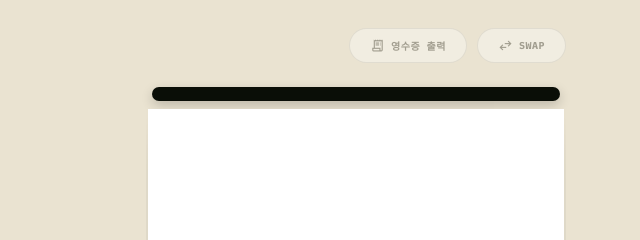
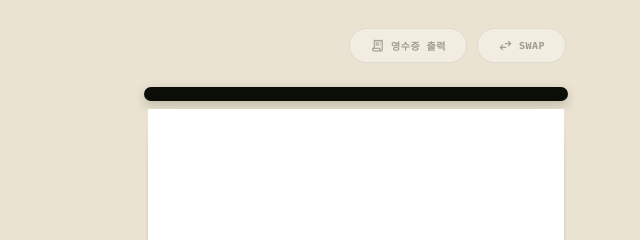
Before and after one commit to fried-dumpling/pantry, a website with bundled scripts: page index.html in a window 1280 px wide. Shown: the top 240 px of the page, 640-1280 px from the left. Built offline with nearby package versions, Linux system fonts and the light colour scheme; no server answers.

Commit message:
chore: some changes

```diff
--- a/style.css
+++ b/style.css
@@ -316,7 +316,8 @@ h1 em{ font-style:normal; font-weight:400; }
 }
 .printer-head{
     height:14px;
-    width:100%;
+    width:104%;
+    margin-left: -2%;
     background:var(--ink);
     border-radius:7px;
     box-shadow:0 4px 12px rgba(0,0,0,.2);
```
Also changed, not shown: README.md.
